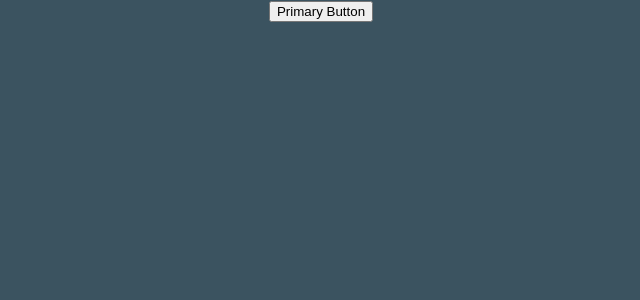
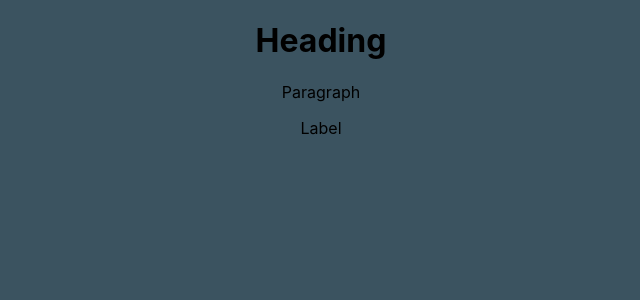
Before and after one commit to Zyar3k/ts_with-react, a React (Create React App) app: page / in a window 1280 px wide. Shown: the top 300 px of the page, without its empty margins (319-959 px from the left). Built offline with nearby package versions, Linux system fonts and the light colour scheme.

Commit message:
Polumorphic compinents

```diff
--- a/src/App.tsx
+++ b/src/App.tsx
@@ -1,5 +1,6 @@
 import "./App.css";
 import CustomButton from "./components/html/Button";
+import Text from "./components/polymorphic/Text";
 // import RandomNumber from "./components/restriction/RandomNumber";
 // import Toast from "./components/templateliterals/Toast";
 // import List from "./components/generics/List";
@@ -39,7 +40,16 @@
 
   return (
     <div className='App'>
-      <CustomButton variant='primary'>Primary Button</CustomButton>
+      <Text as='h1' size='lg'>
+        Heading
+      </Text>
+      <Text as='p' size='md'>
+        Paragraph
+      </Text>
+      <Text as='label' htmlFor='exampleId' size='sm' color='secondary'>
+        Label
+      </Text>
+      {/* <CustomButton variant='primary'>Primary Button</CustomButton> */}
       {/* <Toast position='center-top' /> */}
       {/* <RandomNumber value={10} isPositive /> */}
       {/* <List
--- /dev/null
+++ b/src/components/polymorphic/Text.tsx
@@ -0,0 +1,24 @@
+import React from "react";
+
+type TextOwnProps<E extends React.ElementType> = {
+  size?: "sm" | "md" | "lg";
+  color?: "primary" | "secondary";
+  children: React.ReactNode;
+  as?: E;
+};
+type TextProps<E extends React.ElementType> = TextOwnProps<E> &
+  Omit<React.ComponentProps<E>, keyof TextOwnProps<E>>;
+
+const Text = <E extends React.ElementType = "div">({
+  size,
+  color,
+  children,
+  as
+}: TextProps<E>) => {
+  const Component = as || "div";
+  return (
+    <Component className={`class-with-${size}-${color}`}>{children}</Component>
+  );
+};
+
+export default Text;
```
